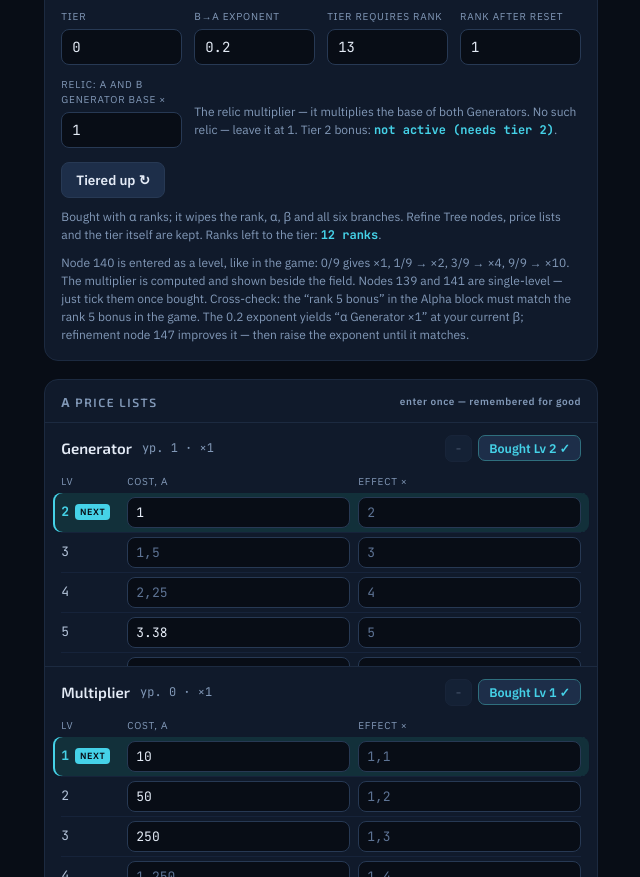
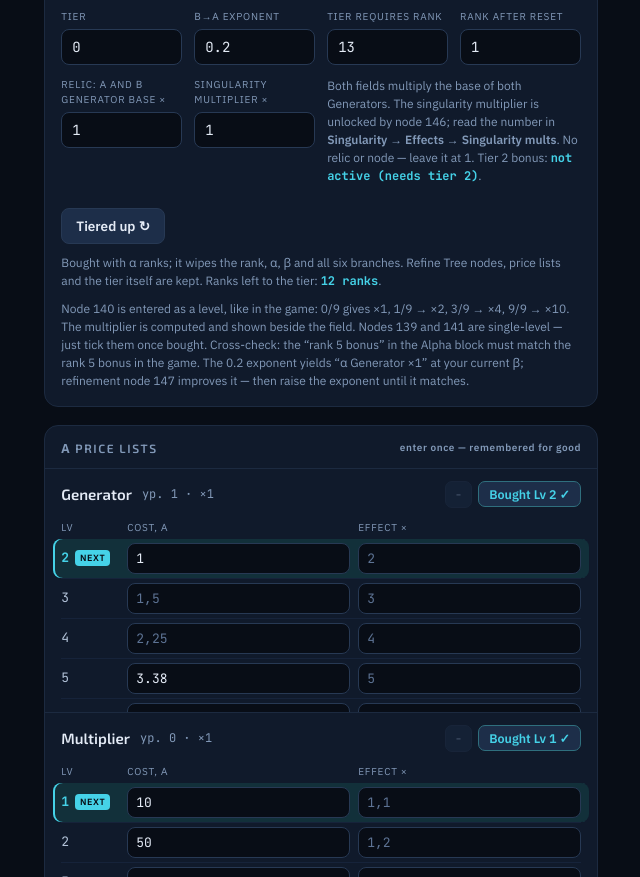
Before and after one commit to endiepq/rank-navigator, a plain HTML site: page index.html in a window 1280 px wide. Shown: the part 1049-1926 px from the top of the page, without its empty margins (616-1256 px from the left). Drawn offline with Linux system fonts and the light colour scheme.

Commit message:
Узел 146: множитель сингулярности на базу обоих генераторов
Значение вводится вручную — в подсказке путь, где его смотреть.

Co-Authored-By: Claude Opus 5 <noreply@anthropic.com>

```diff
--- a/index.html
+++ b/index.html
@@ -337,7 +337,8 @@
           </div>
           <div class="grid4" style="margin-top:12px">
             <label><span class="lab" data-i18n="n.relic">Реликвия: база ген. α и β ×</span><input type="text" id="f-relic" inputmode="decimal"></label>
-            <div style="grid-column:span 3;display:flex;align-items:flex-end;padding-bottom:9px">
+            <label><span class="lab" data-i18n="n.sing">Множитель сингулярности ×</span><input type="text" id="f-singmult" inputmode="decimal"></label>
+            <div style="grid-column:span 2;display:flex;align-items:flex-end;padding-bottom:9px">
               <span class="hint" style="margin:0" data-i18n-html="n.relichint"></span>
             </div>
           </div>
@@ -439,8 +440,8 @@
       "n.139":"139 — база ген. α ×2", "n.141":"141 — награда ранга 5 ×3",
       "n.142":"142 — база генераторов ×1.25 за 10 ур.", "n.143":"143 — база множителей ×2 за 7 ур.", "n.145":"145 — база генераторов ×10 за 100 ур.",
       "n.tier":"Ступень", "n.exp":"Показатель β→α", "n.tierreq":"Ступень требует ранг", "n.rankstart":"Ранг после сброса",
-      "n.relic":"Реликвия: база ген. α и β ×",
-      "n.relichint":"Множитель из реликвии — умножает базу обоих генераторов. Нет такой реликвии — оставь 1. Бонус ступени 2: <b class=\"val\" id=\"check-stupen2\">—</b>.",
+      "n.relic":"Реликвия: база ген. α и β ×", "n.sing":"Множитель сингулярности ×",
+      "n.relichint":"Оба поля умножают базу обоих генераторов. Множитель сингулярности открывает узел 146, а само число смотри в <b>Сингулярность → Эффекты → Множитель сингулярности</b>. Нет реликвии или узла — оставь 1. Бонус ступени 2: <b class=\"val\" id=\"check-stupen2\">—</b>.",
       "btn.tierup":"Ступень взята ↻",
       "n.tierhint":"Покупается за ранги α и сносит ранг, α, β и все шесть веток. Узлы дерева, прайс-листы и сама ступень сохраняются. До ступени осталось <b class=\"val\" id=\"check-togo\">—</b>.",
       "n.hint":"Узел 140 вводится уровнем, как в игре: 0/9 даёт ×1, 1/9 → ×2, 3/9 → ×4, 9/9 → ×10. Множитель считается сам и показан рядом с полем. Узлы 139 и 141 одноуровневые — просто ставь галочку, когда куплен. Сверка: «бонус ранга 5» в блоке «Альфа» должен совпасть с наградой за ранг 5 в игре. Показатель 0.2 даёт «α Генератор ×<span id=\"hint-bonus\">—</span>» при нынешних β; узел 147 его улучшает — тогда подними показатель, пока не сойдётся.",
@@ -499,8 +500,8 @@
       "n.139":"139 — α Generator base ×2", "n.141":"141 — rank 5 bonus ×3",
       "n.142":"142 — Generator bases ×1.25 per 10 lv", "n.143":"143 — Multiplier bases ×2 per 7 lv", "n.145":"145 — Generator bases ×10 per 100 lv",
       "n.tier":"Tier", "n.exp":"β→α exponent", "n.tierreq":"Tier requires rank", "n.rankstart":"Rank after reset",
-      "n.relic":"Relic: α and β Generator base ×",
-      "n.relichint":"The relic multiplier — it multiplies the base of both Generators. No such relic — leave it at 1. Tier 2 bonus: <b class=\"val\" id=\"check-stupen2\">—</b>.",
+      "n.relic":"Relic: α and β Generator base ×", "n.sing":"Singularity multiplier ×",
+      "n.relichint":"Both fields multiply the base of both Generators. The singularity multiplier is unlocked by node 146; read the number in <b>Singularity → Effects → Singularity mults</b>. No relic or node — leave it at 1. Tier 2 bonus: <b class=\"val\" id=\"check-stupen2\">—</b>.",
       "btn.tierup":"Tiered up ↻",
       "n.tierhint":"Bought with α ranks; it wipes the rank, α, β and all six branches. Refine Tree nodes, price lists and the tier itself are kept. Ranks left to the tier: <b class=\"val\" id=\"check-togo\">—</b>.",
       "n.hint":"Node 140 is entered as a level, like in the game: 0/9 gives ×1, 1/9 → ×2, 3/9 → ×4, 9/9 → ×10. The multiplier is computed and shown beside the field. Nodes 139 and 141 are single-level — just tick them once bought. Cross-check: the “rank 5 bonus” in the Alpha block must match the rank 5 bonus in the game. The 0.2 exponent yields “α Generator ×<span id=\"hint-bonus\">—</span>” at your current β; refinement node 147 improves it — then raise the exponent until it matches.",
@@ -636,7 +637,7 @@
   var DEF = {
     rank: 1, alpha: 0, rankCost: 20, basePerRank: 0.01, rank5k: 0.1, rank12k: 0.25, depth: 80, beam: 50, tuned: 2,
     node139: 1, node140: 1, node141: 1, node142: 1, node143: 1, node145: 1, stupen: 0, betaExp: 0.2, beta: 0,
-    stupenRank: 13, rankStart: 1, relicGen: 1, n140lvl: 0,
+    stupenRank: 13, rankStart: 1, relicGen: 1, singMult: 1, n140lvl: 0,
     rankCosts: { "5":160, "6":500, "7":1000, "8":2000, "9":13280, "10":267543,
                  "11":7797571, "12":638133197, "13":1.91e11, "14":1.73e14 },
     gen:    { level: 1, start: 1, free: 1, step: 1,    ratio: 1.5,
@@ -775,7 +776,7 @@
   // в степень, поэтому показатель при β тоже умножается на неё.
   function kp(lv){
     var C = S.basePerRank * S.rank * S.node139 * bonus5(lv.gen) * node142("gen", lv.gen) * node145("gen", lv.gen)
-          * stupen2Gen() * S.relicGen
+          * stupen2Gen() * S.relicGen * S.singMult
           * effectOf("gen", lv.gen) * effectOf("mult", lv.mult);
     var e = effectOf("boost", lv.boost);
     // Бонус β→α выдаёт первая ступень вместе с генератором β. До неё
@@ -790,7 +791,7 @@
     return k.K * Math.pow(Math.max(0, beta) + 1, k.P);
   }
   function rateBeta(lv){
-    var C = S.basePerRank * S.stupen * S.relicGen * node142("bgen", lv.bgen) * node145("bgen", lv.bgen) * bonus12(lv.bgen)
+    var C = S.basePerRank * S.stupen * S.relicGen * S.singMult * node142("bgen", lv.bgen) * node145("bgen", lv.bgen) * bonus12(lv.bgen)
           * effectOf("bgen", lv.bgen) * effectOf("bmult", lv.bmult);
     if (!(C > 0)) return 0;
     var e = effectOf("bboost", lv.bboost);
@@ -1331,6 +1332,7 @@
     bindField("f-stupenrank", function(){ return S.stupenRank; }, function(v){ S.stupenRank = Math.max(1, Math.round(v)); });
     bindField("f-rankstart",  function(){ return S.rankStart; },  function(v){ S.rankStart = Math.max(0, Math.round(v)); });
     bindField("f-relic",      function(){ return S.relicGen; },   function(v){ S.relicGen = Math.max(0, v); });
+    bindField("f-singmult",   function(){ return S.singMult; },   function(v){ S.singMult = v > 0 ? v : 1; });
     bindField("m-base",     function(){ return S.basePerRank; }, function(v){ S.basePerRank = v; });
     bindField("m-rank5k",   function(){ return S.rank5k; },    function(v){ S.rank5k = v; });
     bindField("m-rank12k",  function(){ return S.rank12k; },   function(v){ S.rank12k = v; });
```
